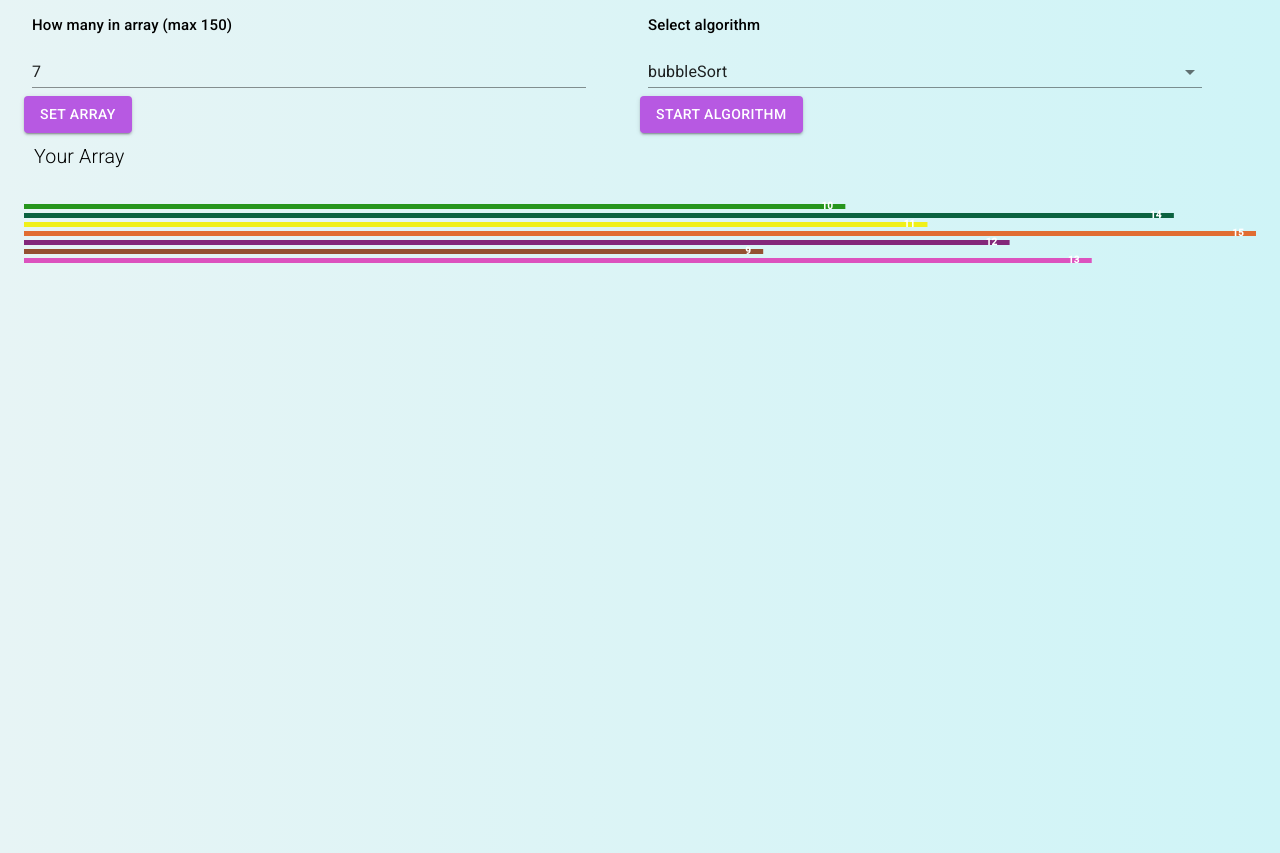
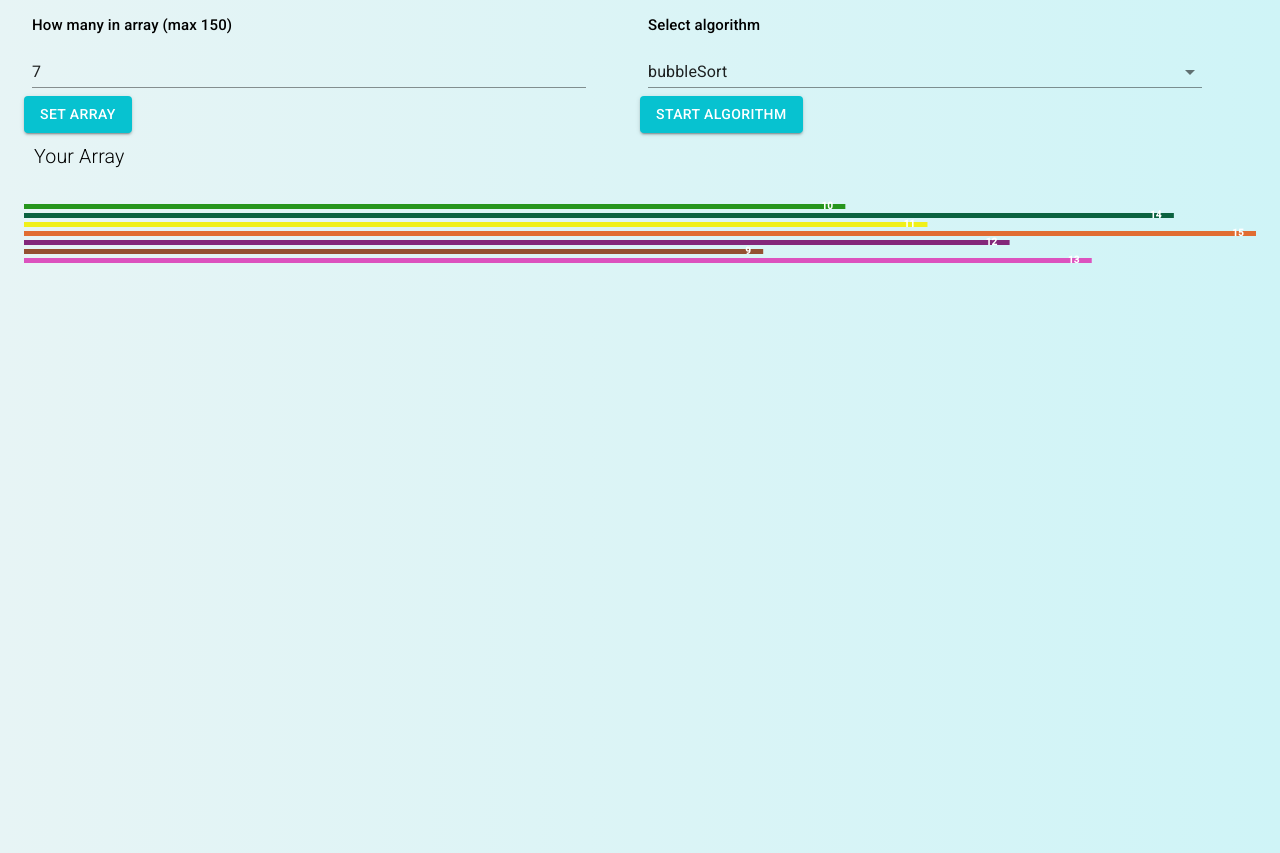
Before and after one commit to rowin1125/rowin-sort, a Next.js app: page / in a window 1280 px wide. Built offline with nearby package versions, Linux system fonts and the light colour scheme.

Commit message:
changed btn colors

```diff
--- a/src/components/BarCharts/index.js
+++ b/src/components/BarCharts/index.js
@@ -32,16 +32,15 @@ const useStyles = makeStyles(theme => ({
   menu: {
     width: 200,
     '& ul': {
-      backgroundColor: '#cdaadd'
+      backgroundColor: '#e7f4f5'
     }
   },
   button: {
-    maxWidth: 'auto',
-    backgroundColor: '#b759e2',
+    backgroundColor: '#07c2d0',
     color: 'white',
     '&:hover': {
       backgroundColor: 'white',
-      color: '#b759e2'
+      color: '#07c2d0'
     }
   }
 }));
```
